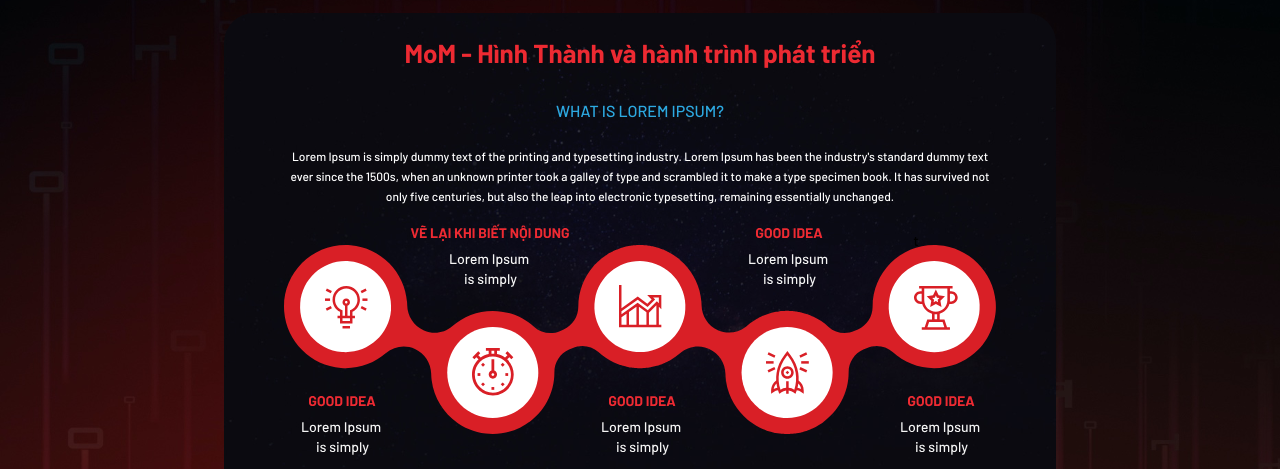
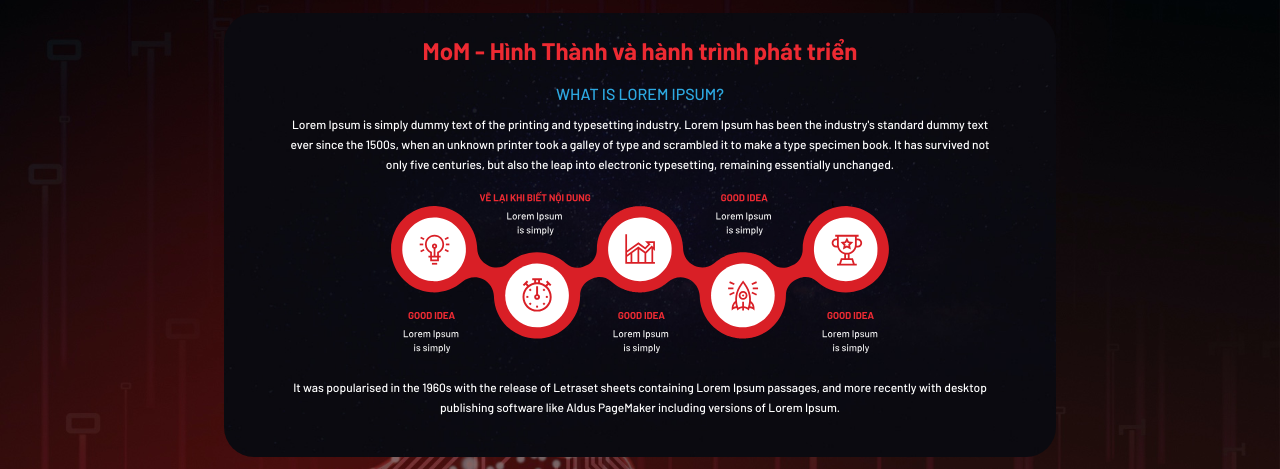
Before and after one commit to iatrok/mom, a website: page about.html in a window 1280 px wide. Shown: the part 87-556 px from the top of the page. Drawn offline with Linux system fonts and the light colour scheme; files whose address does not match are found by name.

Commit message:
update code

```diff
--- a/css/style.css
+++ b/css/style.css
@@ -90,7 +90,7 @@ a, button{text-decoration: none!important;}
 .col-info .heading-title{color:#ED2A32; font-size: 30px; line-height: 70px; font-weight: 700;}
 .col-info .profile-form .scrollbar{padding-right:5px; margin-bottom: 20px; height: auto; max-height: calc(100vh - 330px); min-height: 200px; overflow-y: scroll; overflow-x: hidden;}
 .col-info .profile-form .row{margin-bottom: 0px;}
-.col-info .profile-form .form-control{background: #1E1E26; border-color:#F4F4F4; box-sizing: border-box; box-shadow: 0px 3px 4px rgba(0, 0, 0, 0.15); border-radius: 5px; height: 5.5vh; min-height: 35px; max-height: 50px; color:#fff; font-size: 0.6rem; margin-bottom: 2.5vh;}
+.col-info .profile-form .form-control{background: #1E1E26; border-color:#F4F4F4; box-sizing: border-box; box-shadow: 0px 3px 4px rgba(0, 0, 0, 0.15); border-radius: 5.5px; height: 5vh; min-height: 35px; max-height: 50px; color:#fff; font-size: 0.6rem; margin-bottom: 1.5vh;}
 .col-info .profile-form .form-control::placeholder{color: #A8A8A8;}
 .col-info .profile-form .nice-select{width: 100%; line-height: 3.5vh; padding-left: 10px;}
 .col-info .profile-form .nice-select .option{color: #000;}
@@ -212,10 +212,11 @@ footer .social .icon{margin: 0px 3px; width: 16px;}
 
 /* ==== Page about ===== */
 .about-page .body-page{padding:3vh 60px}
-.about-page .head{color:#ED2A32; font-size: 26px; font-weight: 700;}
-.about-page .text-medium{color:#2DA9E1; font-size: 16px; line-height: 30px; font-weight: 500; margin:20px 0px}
+.about-page .head{color:#ED2A32; font-size: 24px; font-weight: 700;}
+.about-page .text-medium{color:#2DA9E1; font-size: 16px; line-height: 30px; font-weight: 500; margin:5px 0px}
 .about-page .text-infor{font-size: 12px; line-height: 20px; color:#fff; font-weight: 500;}
-.about-page .scrollbar{overflow-x: hidden; overflow-y: scroll; height: auto; max-height: calc(100vh - 270px);}
+.about-page .scrollbar{overflow-x: hidden; overflow-y: scroll; height: auto; max-height: calc(100vh - 230px);}
+.about-page .img img{width: 70%;}
 
 /* ==== Page mission ===== */
 .mission-page .body-page{padding:3vh 60px}
```
